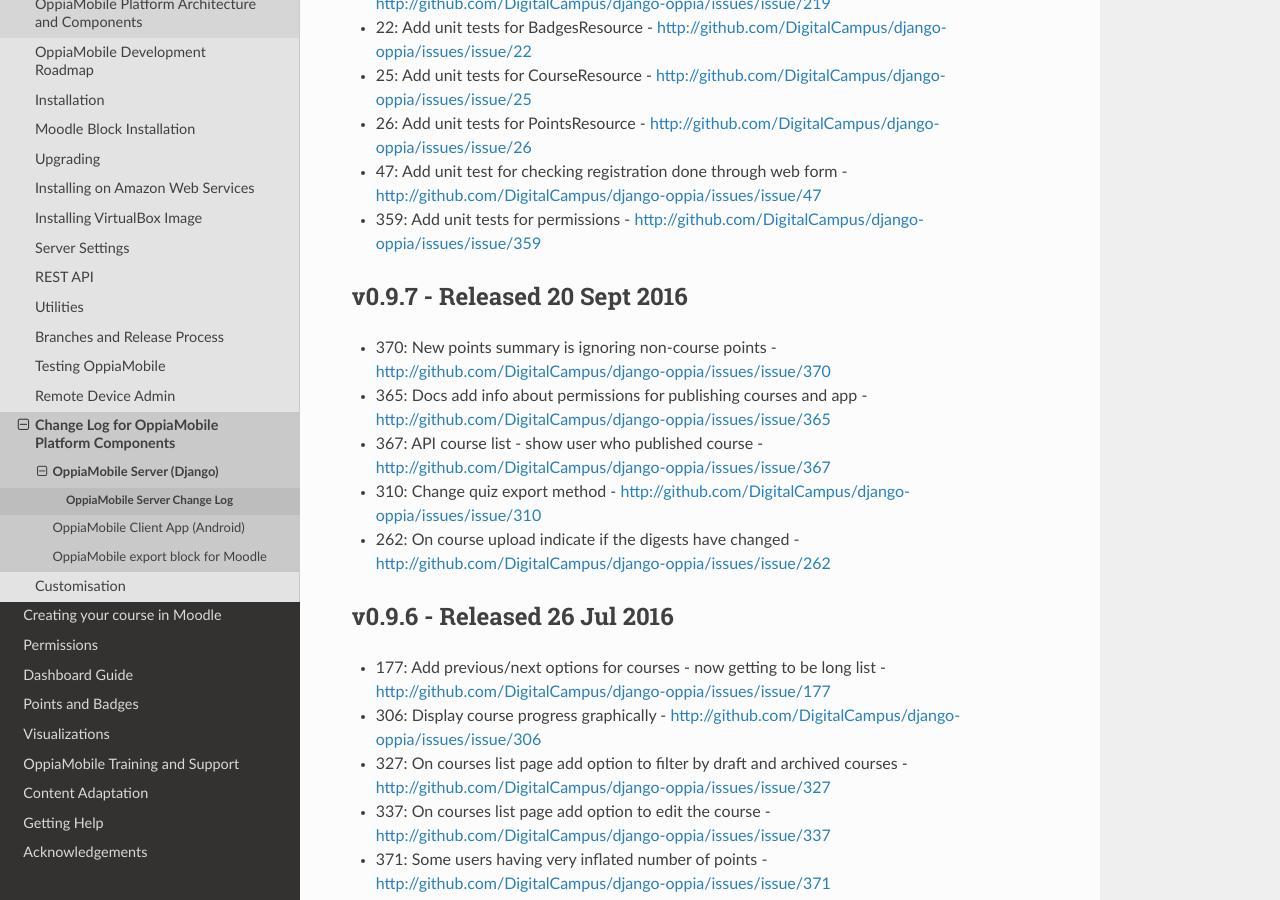
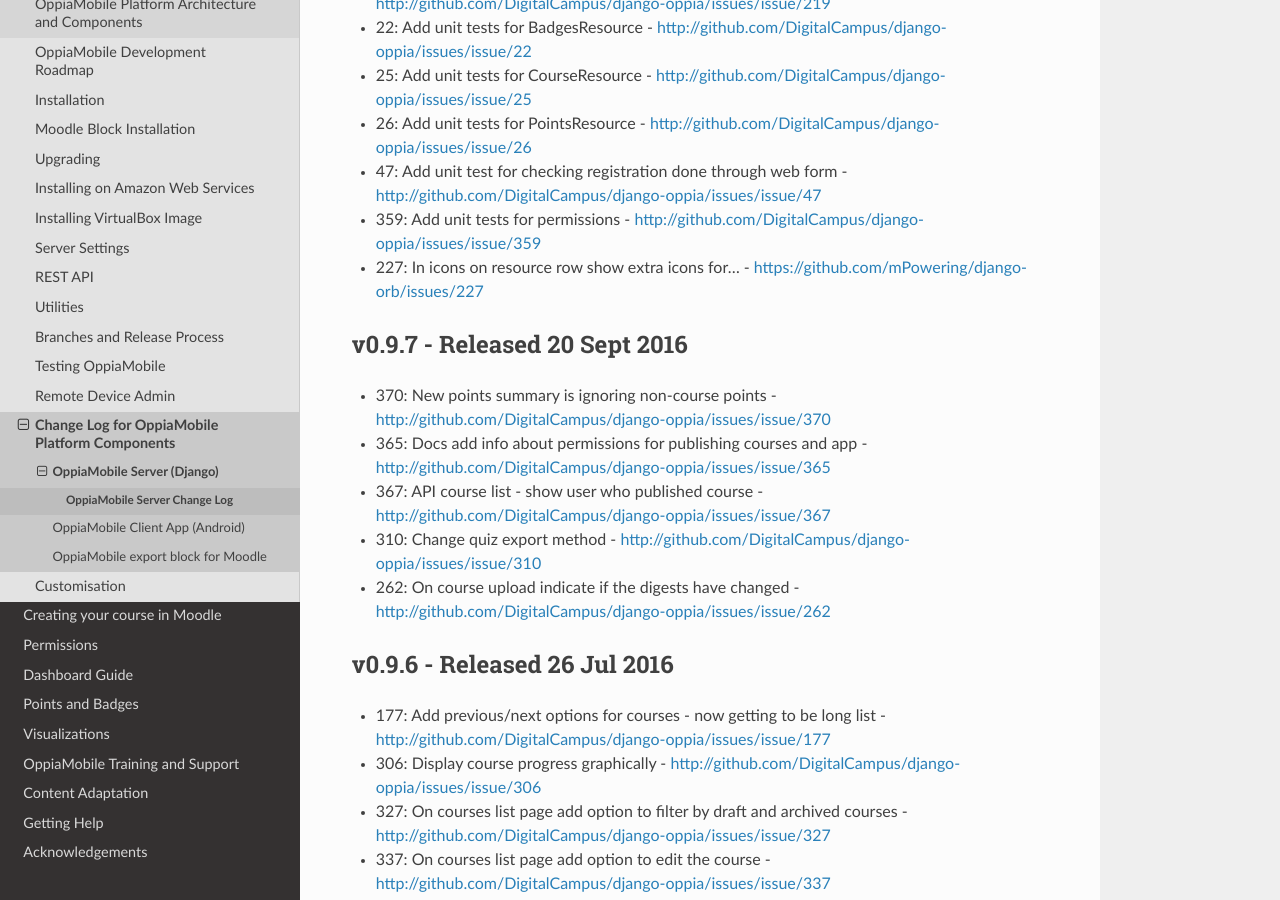
Before and after one commit to DigitalCampus/django-oppia, a Sphinx documentation site: the page built from docs/dev/changelog_server.rst, in a window 1280 px wide and 900 px high, scrolled down 416 px. Built offline with Sphinx 7.4.7 and the Read the Docs theme 2.0.0, drawn with Linux system fonts in a browser that asks for light colours; the version number is read from the project's files by our own code.

Commit message:
update docs

```diff
--- a/docs/dev/changelog_server.rst
+++ b/docs/dev/changelog_server.rst
@@ -16,6 +16,9 @@
 * 26: Add unit tests for PointsResource - http://github.com/DigitalCampus/django-oppia/issues/issue/26
 * 47: Add unit test for checking registration done through web form - http://github.com/DigitalCampus/django-oppia/issues/issue/47
 * 359: Add unit tests for permissions - http://github.com/DigitalCampus/django-oppia/issues/issue/359
+* 227: In icons on resource row show extra icons for... - https://github.com/mPowering/django-orb/issues/227
+
+
 
 .. _serverv0.9.7:
 
```
